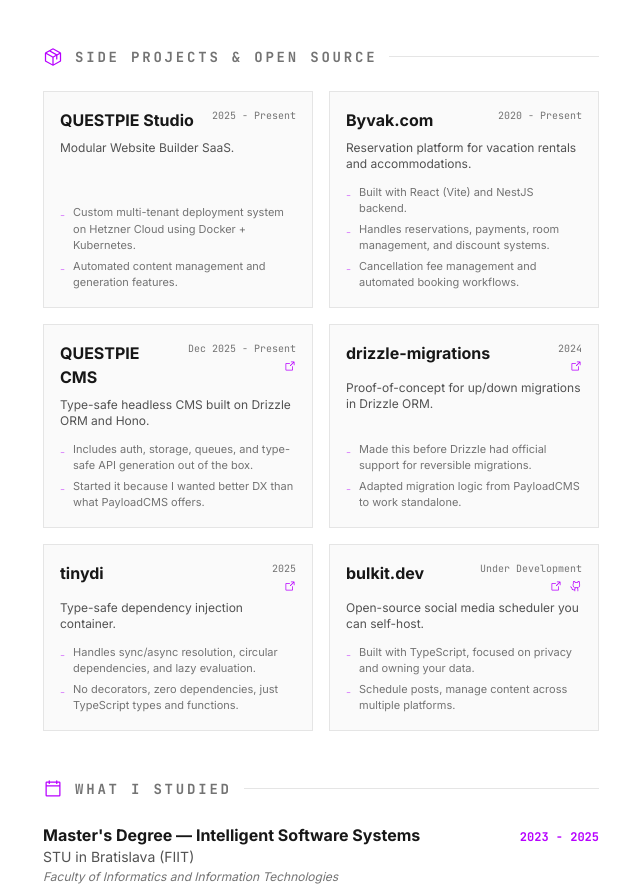
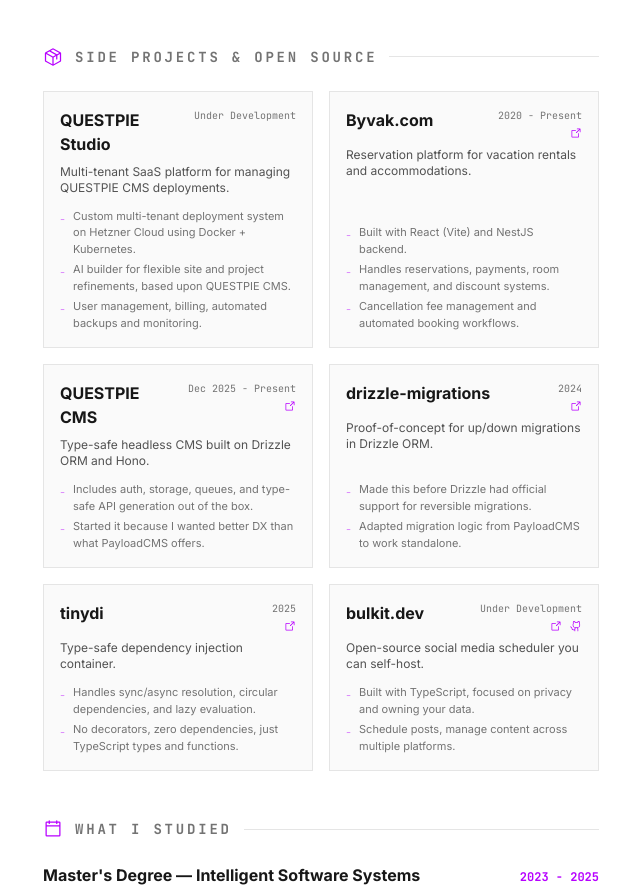
Before and after one commit to drepkovsky/drepkovsky, a React (Vite) app: page / in a window 1280 px wide. Shown: the part 1783-2671 px from the top of the page, without its empty margins (145-785 px from the left). Built offline with nearby package versions, Linux system fonts and the light colour scheme.

Commit message:
feat: enhance QUESTPIE Studio and Byvak.com project details in RESUME_DATA for clarity and completeness

```diff
--- a/constants.ts
+++ b/constants.ts
@@ -114,12 +114,14 @@
 		product: [
 			{
 				name: "QUESTPIE Studio",
-				description: "Modular Website Builder SaaS.",
+				description:
+					"Multi-tenant SaaS platform for managing QUESTPIE CMS deployments.",
 				details: [
 					"Custom multi-tenant deployment system on Hetzner Cloud using Docker + Kubernetes.",
-					"Automated content management and generation features.",
+					"AI builder for flexible site and project refinements, based upon QUESTPIE CMS.",
+					"User management, billing, automated backups and monitoring.",
 				],
-				period: "2025 - Present",
+				period: "Under Development",
 			},
 			{
 				name: "Byvak.com",
@@ -132,6 +134,7 @@
 					// "In production for 4+ years, serving clients like chatacerenka.sk.",
 				],
 				period: "2020 - Present",
+				link: "byvak.com",
 			},
 		],
 		openSource: [
```
